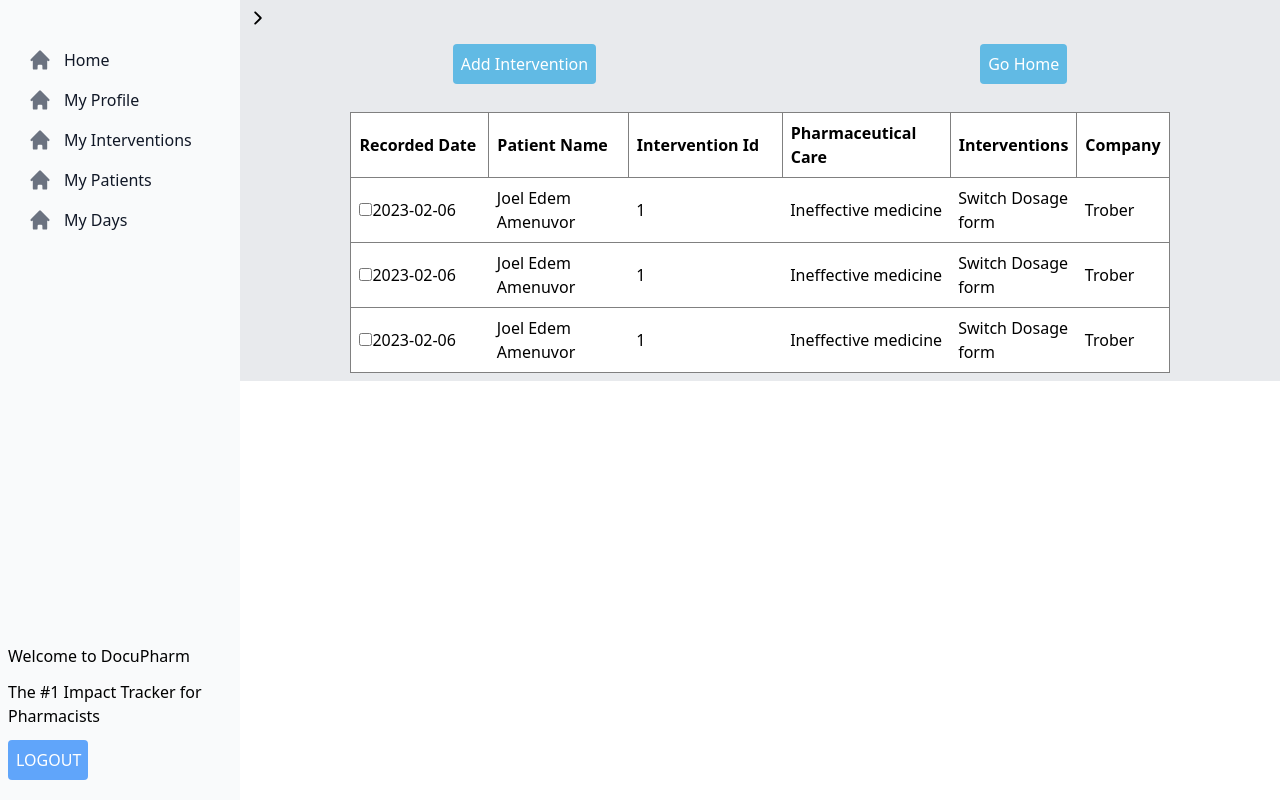
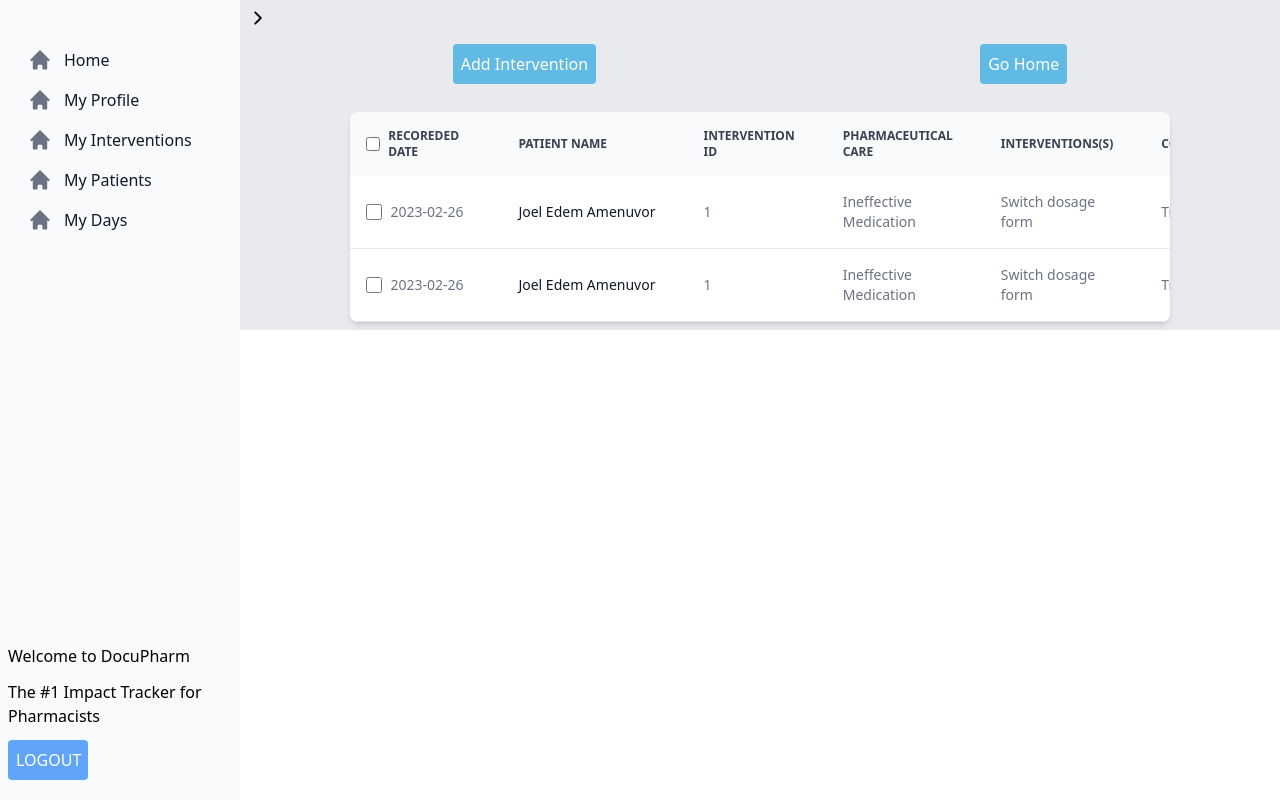
Before and after one commit to JhayStark/docu, a Next.js app: page /myInterventions in a window 1280 px wide. Built offline with nearby package versions, Linux system fonts and the light colour scheme.

Commit message:
dataTable

```diff
--- a/components/DataTable.jsx
+++ b/components/DataTable.jsx
@@ -1,117 +1,88 @@
 import React from "react";
 
 const DataTable = () => {
-  const tableStyles = {
-    table: {
-      width: "100%",
-      borderCollapse: "collapse",
-      border: "1px solid grey",
-      backgroundColor: "#ffffff",
-    },
-    tr: {
-      borderBottom: "1px solid grey",
-    },
-    th: {
-      width: "25%",
-      textAlign: "left",
-      borderRight: "1px solid grey",
-      borderBottom: "1px solid grey",
-      padding: "8px",
-    },
-    td: {
-      width: "25%",
-      textAlign: "left",
-      padding: "8px",
-    },
-  };
   return (
-    <div>
-      <table style={tableStyles.table}>
-        <thead>
+    <div className="relative overflow-x-auto shadow-md sm:rounded-lg">
+      <table className="w-full text-sm text-left text-gray-500 dark:text-gray-400">
+        <thead className="text-xs text-gray-700 uppercase bg-gray-50 dark:bg-gray-700 dark:text-gray-400">
           <tr>
-            <th scope="col" style={tableStyles.th}>
-              Recorded Date
+            <th scope="col" className="p-4">
+              <div className="flex items-center">
+                <input
+                  id="checkbox-all-search"
+                  type="checkbox"
+                  className="w-4 h-4 text-blue-600 bg-gray-100 border-gray-300 rounded focus:ring-blue-500 dark:focus:ring-blue-600 dark:ring-offset-gray-800 dark:focus:ring-offset-gray-800 focus:ring-2 dark:bg-gray-700 dark:border-gray-600"
+                />
+                <p for="checkbox-all-search" className="pl-2">
+                  Recoreded Date
+                </p>
+              </div>
             </th>
-            <th scope="col" style={tableStyles.th}>
+            <th scope="col" className="px-6 py-3 w-28">
               Patient Name
             </th>
-            <th scope="col" style={tableStyles.th}>
-              Intervention Id
+            <th scope="col" className="px-6 py-3">
+              Intervention ID
             </th>
-            <th scope="col" style={tableStyles.th}>
+            <th scope="col" className="px-6 py-3">
               Pharmaceutical Care
             </th>
-            <th scope="col" style={tableStyles.th}>
-              Interventions
+            <th scope="col" className="px-6 py-3">
+              Interventions(s)
             </th>
-            <th scope="col" style={tableStyles.th}>
+            <th scope="col" className="px-6 py-3">
               Company
             </th>
           </tr>
         </thead>
         <tbody>
-          <tr style={tableStyles.tr}>
-            <td align="center" style={tableStyles.td}>
-              <input type="checkbox" name="" id="" />
-              2023-02-06
+          <tr className="bg-white border-b cursor-pointer dark:bg-gray-800 dark:border-gray-700 hover:bg-gray-50 dark:hover:bg-gray-600">
+            <td className="p-4 ">
+              <div className="flex items-center w-28">
+                <input
+                  id="checkbox-table-search-1"
+                  type="checkbox"
+                  className="w-4 h-4 text-blue-600 bg-gray-100 border-gray-300 rounded focus:ring-blue-500 dark:focus:ring-blue-600 dark:ring-offset-gray-800 dark:focus:ring-offset-gray-800 focus:ring-2 dark:bg-gray-700 dark:border-gray-600"
+                />
+                <p for="checkbox-table-search-1" className="pl-2">
+                  2023-02-26
+                </p>
+              </div>
             </td>
-            <td align="center" style={tableStyles.td}>
+            <th
+              scope="row"
+              className="px-6 py-4 font-medium text-gray-900 whitespace-nowrap dark:text-white"
+            >
               Joel Edem Amenuvor
+            </th>
+            <td className="px-6 py-4">1</td>
+            <td className="px-6 py-4">Ineffective Medication</td>
+            <td className="px-6 py-4">Switch dosage form</td>
+            <td className="px-6 py-4">Trober</td>
+          </tr>
+          <tr className="bg-white border-b cursor-pointer dark:bg-gray-800 dark:border-gray-700 hover:bg-gray-50 dark:hover:bg-gray-600">
+            <td className="p-4 ">
+              <div className="flex items-center w-28">
+                <input
+                  id="checkbox-table-search-1"
+                  type="checkbox"
+                  className="w-4 h-4 text-blue-600 bg-gray-100 border-gray-300 rounded focus:ring-blue-500 dark:focus:ring-blue-600 dark:ring-offset-gray-800 dark:focus:ring-offset-gray-800 focus:ring-2 dark:bg-gray-700 dark:border-gray-600"
+                />
+                <p for="checkbox-table-search-1" className="pl-2">
+                  2023-02-26
+                </p>
+              </div>
             </td>
-            <td align="center" style={tableStyles.td}>
-              1
-            </td>
-            <td align="center" style={tableStyles.td}>
-              Ineffective medicine
-            </td>
-            <td align="center" style={tableStyles.td}>
-              Switch Dosage form
-            </td>
-            <td align="center" style={tableStyles.td}>
-              Trober
-            </td>
-          </tr>
-          <tr style={tableStyles.tr}>
-            <td align="center" style={tableStyles.td}>
-              <input type="checkbox" name="" id="" />
-              2023-02-06
-            </td>
-            <td align="center" style={tableStyles.td}>
+            <th
+              scope="row"
+              className="px-6 py-4 font-medium text-gray-900 whitespace-nowrap dark:text-white"
+            >
               Joel Edem Amenuvor
-            </td>
-            <td align="center" style={tableStyles.td}>
-              1
-            </td>
-            <td align="center" style={tableStyles.td}>
-              Ineffective medicine
-            </td>
-            <td align="center" style={tableStyles.td}>
-              Switch Dosage form
-            </td>
-            <td align="center" style={tableStyles.td}>
-              Trober
-            </td>
-          </tr>
-          <tr style={tableStyles.tr}>
-            <td align="center" style={tableStyles.td}>
-              <input type="checkbox" name="" id="" />
-              2023-02-06
-            </td>
-            <td align="center" style={tableStyles.td}>
-              Joel Edem Amenuvor
-            </td>
-            <td align="center" style={tableStyles.td}>
-              1
-            </td>
-            <td align="center" style={tableStyles.td}>
-              Ineffective medicine
-            </td>
-            <td align="center" style={tableStyles.td}>
-              Switch Dosage form
-            </td>
-            <td align="center" style={tableStyles.td}>
-              Trober
-            </td>
+            </th>
+            <td className="px-6 py-4">1</td>
+            <td className="px-6 py-4">Ineffective Medication</td>
+            <td className="px-6 py-4">Switch dosage form</td>
+            <td className="px-6 py-4">Trober</td>
           </tr>
         </tbody>
       </table>
```
